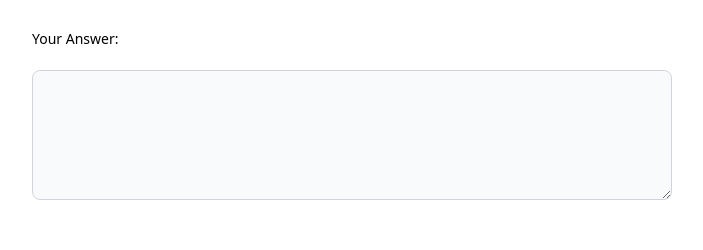
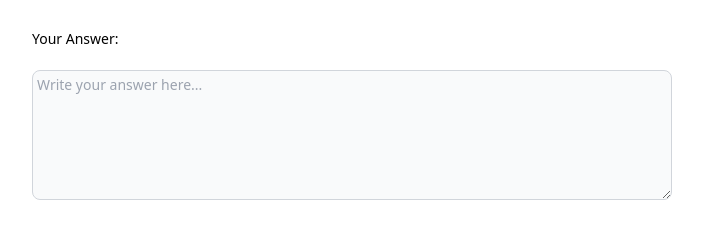
Before and after one commit to liam1703/revise-it, a Vue app in the folder frontend/: page / in a window 1280 px wide. Shown: the part 314-564 px from the top of the page, without its empty margins (288-991 px from the left). Built offline with nearby package versions, Linux system fonts and the light colour scheme.

Commit message:
Bind on both question and answer

```diff
--- a/frontend/src/views/CreateFlashcard.vue
+++ b/frontend/src/views/CreateFlashcard.vue
@@ -11,6 +11,7 @@
   <label for="answer" class="text-sm font-medium">Your Answer:</label>
   <textarea id="answer" rows="6" class="mt-5 p-1 w-full text-sm  bg-gray-50 rounded-lg border border-gray-300 focus:ring-blue-500 focus:border-blue-500"
   placeholder="Write your answer here..."
+  v-model="answer"
   >
   </textarea>
 </div>
@@ -26,6 +27,6 @@
 const answer = ref('');
 
 function showQuestion() {
-  console.log(question.value);
+  console.log(question.value, answer.value);
 }
 </script>
```
